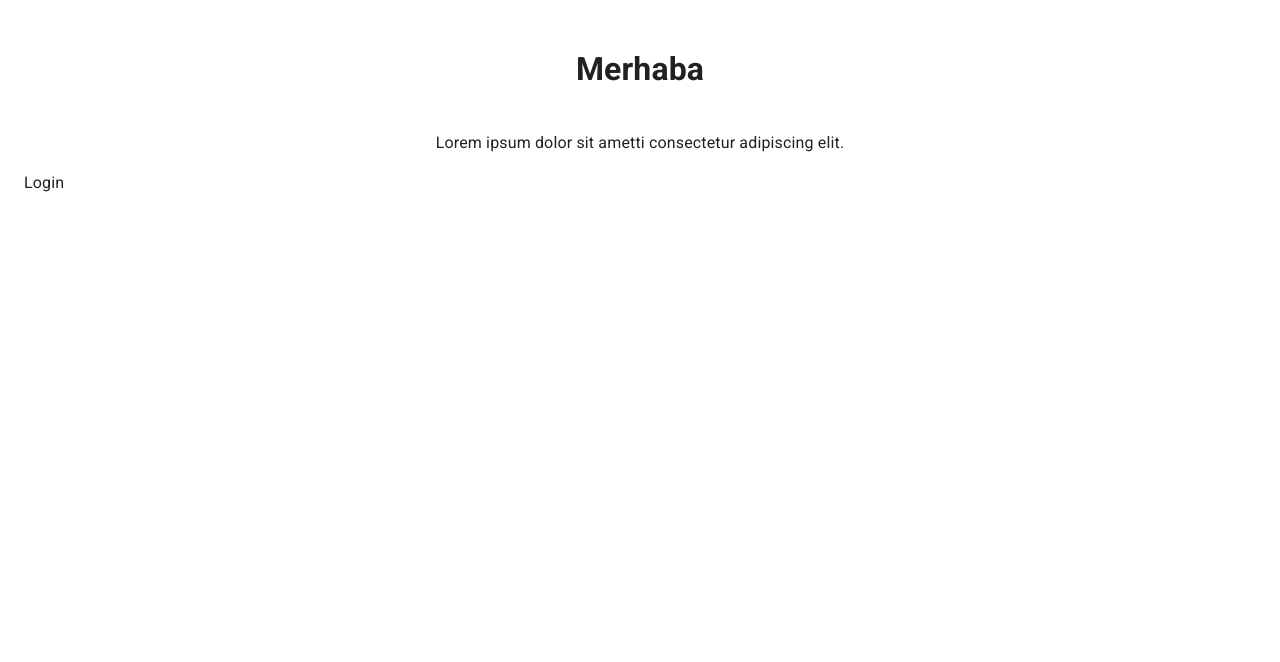
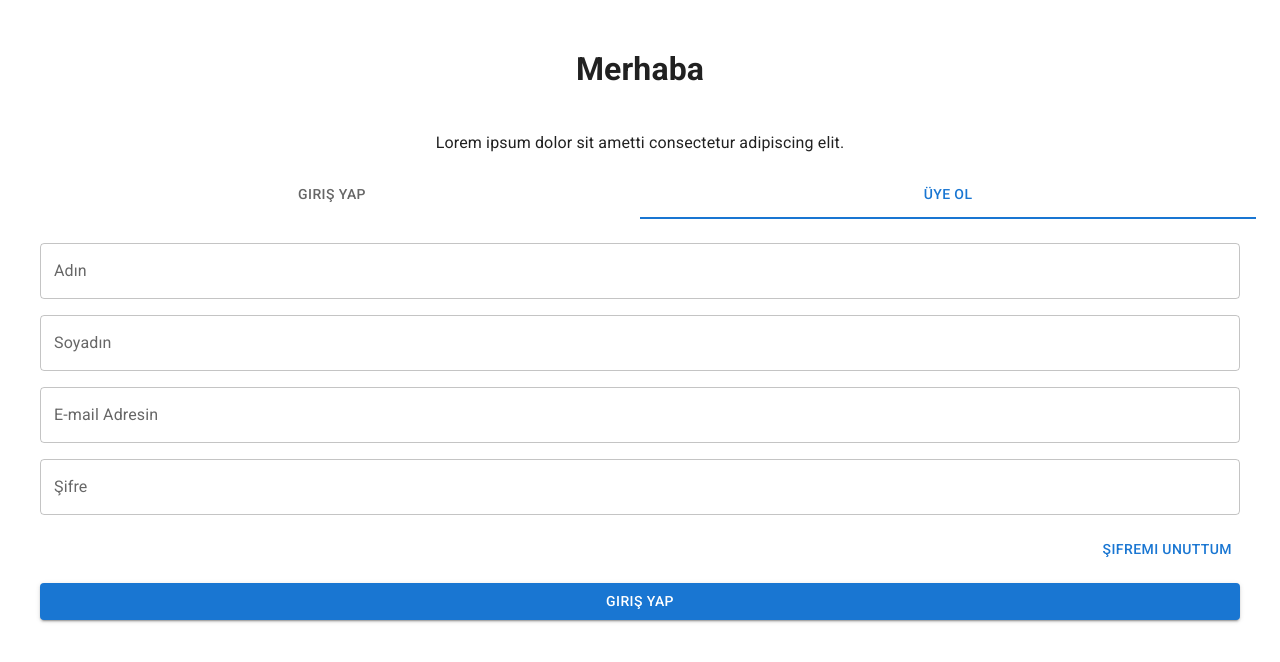
Before and after one commit to sabasayer/auth-example, a Next.js app: page /auth/signup in a window 1280 px wide. Shown: the top 662 px of the page. Built offline with nearby package versions, Linux system fonts and the light colour scheme.

Commit message:
feat: auth form validations

```diff
--- a/components/auth-layout.tsx
+++ b/components/auth-layout.tsx
@@ -1,10 +1,22 @@
-import { Alert, Box, Snackbar, Stack } from "@mui/material";
-import { useRouter } from "next/router";
+import { Alert, Box, Snackbar, Stack, Tab, Tabs } from "@mui/material";
+import Router, { useRouter } from "next/router";
 import { LayoutProps } from "../types/layout";
 
 const AuthLayout: React.FC<LayoutProps> = ({ children }) => {
   const router = useRouter();
   const error = !!router.query?.error;
+
+  const handleChange = (ev: any, value: string) => {
+    console.log(value);
+
+    if (value === "login") Router.push("/auth/login");
+    else Router.push("/auth/signup");
+  };
+
+  const activeTab = () => {
+    const arr = router.pathname.split("/");
+    return arr[arr.length - 1];
+  };
 
   return (
     <Box p={3}>
@@ -15,7 +27,13 @@ const AuthLayout: React.FC<LayoutProps> = ({ children }) => {
         <h1>Merhaba</h1>
         <p>Lorem ipsum dolor sit ametti consectetur adipiscing elit.</p>
       </Stack>
-      {children}
+      <Stack spacing={3}>
+        <Tabs value={activeTab()} onChange={handleChange} variant="fullWidth">
+          <Tab value="login" label="Giriş Yap" />
+          <Tab value="signup" label="Üye Ol" />
+        </Tabs>
+        {children}
+      </Stack>
     </Box>
   );
 };
--- a/hooks/use-auth-form.ts
+++ b/hooks/use-auth-form.ts
@@ -1,7 +1,16 @@
-import { useState } from "react";
+import Router from "next/router";
+import { useEffect, useState } from "react";
+import { LoginModel, RegisterModel } from "../types/auth";
+import { FormErrorMap, FormValidationMap } from "../types/form";
 
-export const useAuthForm = <T>(initialValue: T) => {
+export const useAuthForm = <T extends LoginModel | RegisterModel>(
+  initialValue: T,
+  formValidationRules: FormValidationMap
+) => {
   const [value, setValue] = useState<T>(initialValue);
+  const [formError, setFormError] = useState<FormErrorMap>({});
+  const [loading, setLoading] = useState(false);
+  const [submitted, setSubmitted] = useState(false);
 
   const handleOnChange = (
     event: React.ChangeEvent<HTMLInputElement | HTMLTextAreaElement>,
@@ -15,9 +24,56 @@ export const useAuthForm = <T>(initialValue: T) => {
 
   const getFieldValue = (key: keyof T) => value[key];
 
+  const validateProperty = (key: string) =>
+    !formValidationRules[key].required || value[key as keyof T];
+
+  const validateForm = () => {
+    let formInvalid = false;
+
+    const errors: FormErrorMap = {};
+    for (let key in formValidationRules) {
+      const invalid = !validateProperty(key);
+      errors[key] = invalid;
+      formInvalid ||= invalid;
+    }
+
+    setFormError(errors);
+
+    return formInvalid;
+  };
+
+  useEffect(() => {
+    if (submitted) validateForm();
+  }, [value]);
+
+  const fieldHasError = (key: string) => formError[key];
+  const hasAnyError = () => Object.values(formError).some((e) => e);
+
+  const onSubmit = async (callback: () => Promise<any>) => {
+    if (loading) return;
+
+    setSubmitted(true);
+    const invalid = validateForm();
+
+    if (invalid) {
+      return;
+    }
+
+    setLoading(true);
+    await callback();
+    setLoading(false);
+    Router.push("/panel?loggedIn=1");
+  };
+
   return {
     value,
+    formError,
+    loading,
     getFieldValue,
     handleOnChange,
+    validateForm,
+    fieldHasError,
+    hasAnyError,
+    onSubmit,
   };
 };
--- a/pages/auth/signup.tsx
+++ b/pages/auth/signup.tsx
@@ -1,17 +1,100 @@
-import { ReactElement } from "react";
+import { TextField, Button, Stack, Alert } from "@mui/material";
+import React, { FormEvent, ReactElement } from "react";
 import AuthLayout from "../../components/auth-layout";
+import { useAuth } from "../../hooks/use-auth";
+import { useAuthForm } from "../../hooks/use-auth-form";
+import { RegisterModel } from "../../types/auth";
 import { NextPageWithLayout } from "../../types/layout";
+import { HourglassEmpty } from "@mui/icons-material";
 
-const Signup:NextPageWithLayout  = () => {
-    return <div>Login</div>
-}
+const Signup: NextPageWithLayout = () => {
+  const {
+    value,
+    getFieldValue,
+    handleOnChange,
+    fieldHasError,
+    hasAnyError,
+    onSubmit,
+    loading,
+  } = useAuthForm<RegisterModel>(
+    {
+      email: "",
+      password: "",
+      name: "",
+      surname: "",
+    },
+    {
+      email: { required: true },
+      password: { required: true },
+      name: { required: true },
+      surname: { required: true },
+    }
+  );
+  const { login } = useAuth();
+
+  const handleSubmit = async (event: FormEvent) => {
+    event.preventDefault();
+    onSubmit(() => login(value));
+  };
+
+  return (
+    <Stack
+      component="form"
+      autoComplete="off"
+      spacing={2}
+      px={2}
+      onSubmit={handleSubmit}
+    >
+      <TextField
+        label="Adın"
+        disabled={loading}
+        error={fieldHasError("name")}
+        value={getFieldValue("name")}
+        onChange={(ev) => handleOnChange(ev, "name")}
+      />
+      <TextField
+        label="Soyadın"
+        disabled={loading}
+        error={fieldHasError("surname")}
+        value={getFieldValue("surname")}
+        onChange={(ev) => handleOnChange(ev, "surname")}
+      />
+      <TextField
+        label="E-mail Adresin"
+        disabled={loading}
+        error={fieldHasError("email")}
+        value={getFieldValue("email")}
+        onChange={(ev) => handleOnChange(ev, "email")}
+      />
+      <TextField
+        label="Şifre"
+        type="password"
+        disabled={loading}
+        error={fieldHasError("password")}
+        value={getFieldValue("password")}
+        onChange={(ev) => handleOnChange(ev, "password")}
+      />
+      <Stack alignItems="end">
+        <Button variant="text">Şifremi Unuttum</Button>
+      </Stack>
+      <Button
+        color="primary"
+        disabled={loading}
+        variant="contained"
+        type="submit"
+      >
+        Giriş Yap
+        {loading && <HourglassEmpty />}
+      </Button>
+      {hasAnyError() && (
+        <Alert severity="error">Lütfen hatalı alanları kontrol ediniz</Alert>
+      )}
+    </Stack>
+  );
+};
 
 Signup.getLayout = function getLayout(page: ReactElement) {
-    return (
-      <AuthLayout>
-        {page}
-      </AuthLayout>
-    )
-  }
+  return <AuthLayout>{page}</AuthLayout>;
+};
 
 export default Signup;
--- /dev/null
+++ b/types/form.ts
@@ -0,0 +1,11 @@
+export interface FormValidationRule {
+  required?: boolean;
+}
+
+export interface FormValidationMap {
+  [key: string]: FormValidationRule;
+}
+
+export interface FormErrorMap {
+  [key: string]: boolean;
+}
```
Also changed, not shown: pages/auth/login.tsx (+25 -16 lines).
